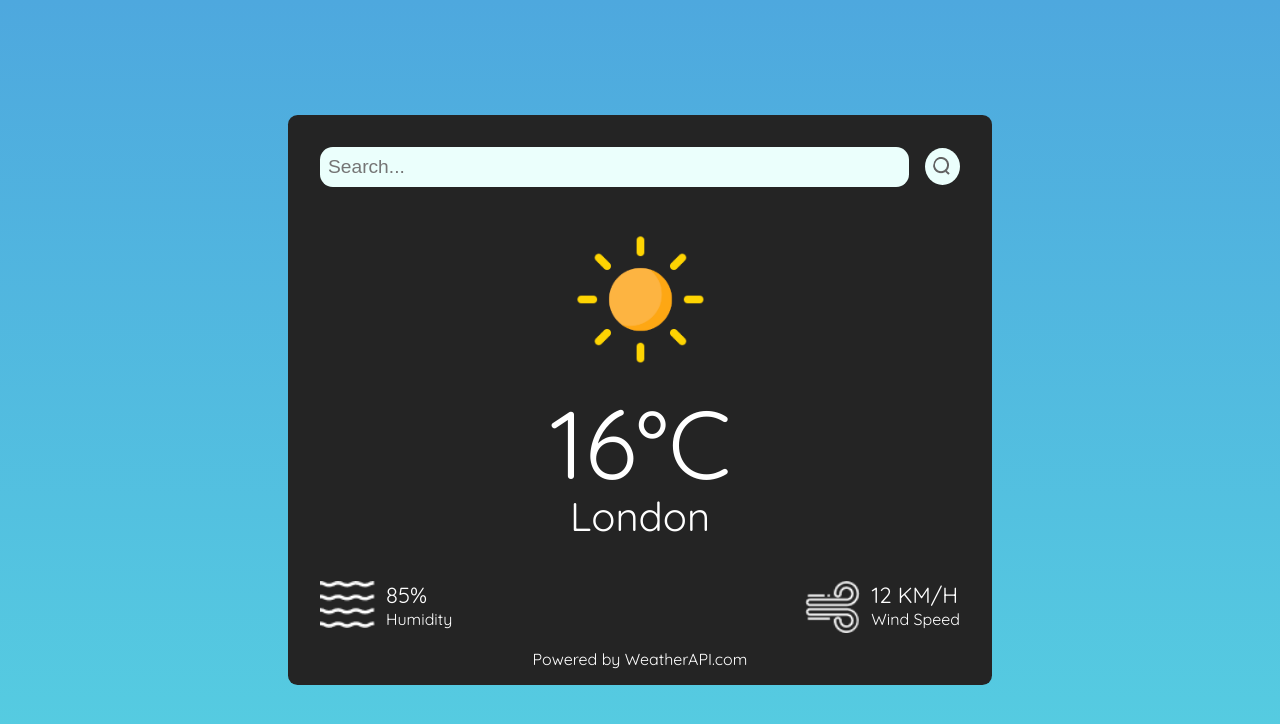
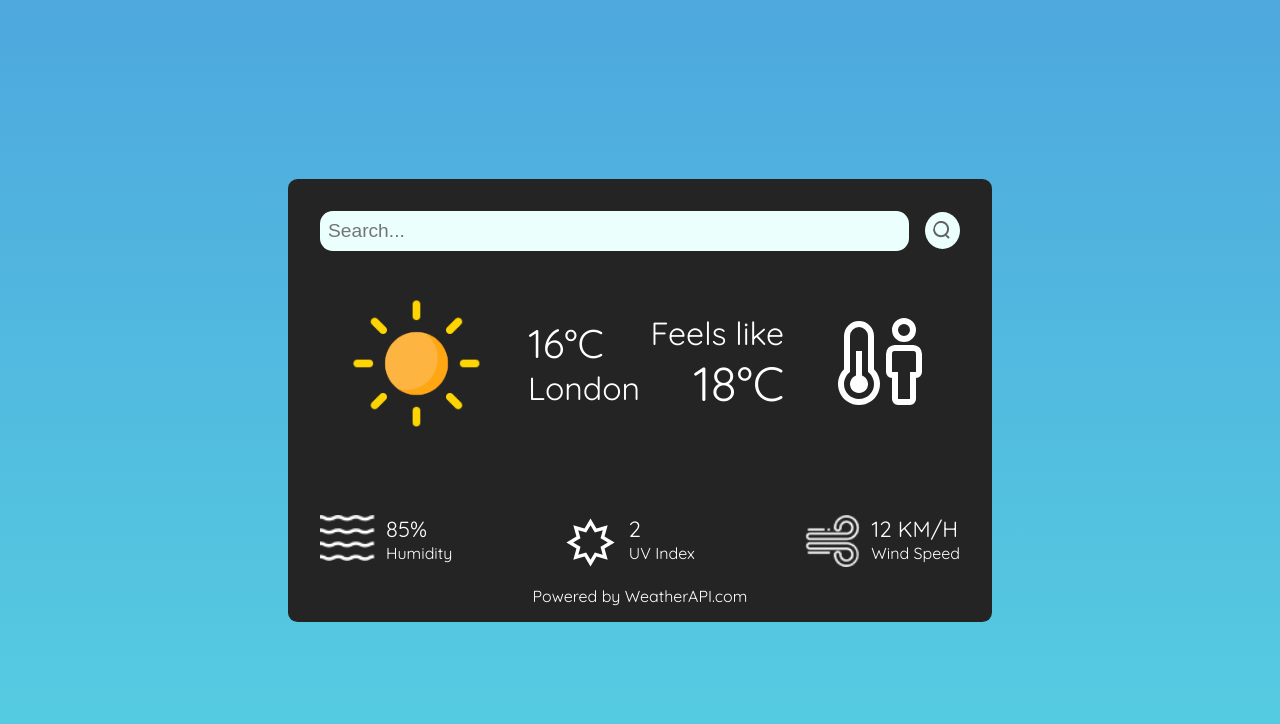
Before and after one commit to raymondk-7/weather-app, a React (Vite) app: page / in a window 1280 px wide. Shown: the top 724 px of the page. Built offline with nearby package versions, Linux system fonts and the light colour scheme.

Commit message:
fixing up the weather component some more
- changed the layout to fit 'feels like' temperature

```diff
--- a/src/components/Weather.css
+++ b/src/components/Weather.css
@@ -43,21 +43,59 @@
 
 /* Weather icon, temperature and location */
 
-.weather-icon {
-    width: 12em;
-    margin-top: 1em;
+.weather-main {
+    width: 100%;
+    color: #ffffff;
+    display: flex;
+    justify-content: space-between;
+    overflow: hidden;
+    padding: 1rem 0;
+}
+
+.left-header {
+    display: flex;
+    align-items: center;
+    gap: 1rem;
+}
+
+.left-header .temp-location {
+    display: flex;
+    flex-direction: column;
+    align-items: flex-start;
 }
 
 .temperature {
-    color: #ffffff;
-    font-size: 6em;
-    line-height: 1;
+    font-size: 2.5em;
 }
 
-.location {
-    color: #ffffff;
-    font-size: 2.5em;
-    align-self: center;
+.weather-icon {
+    width: 12em;
+}
+
+.location, .feelsLike {
+    font-size: 2em;
+}
+
+.feelsLike-icon {
+    width: 6em;
+    margin: 2em;
+}
+
+.feelsLike-temp {
+    font-size: 3em;
+}
+
+.right-header {
+    display: flex;
+    align-items: center;
+    flex-direction: row-reverse;
+    gap: 1rem;
+}
+
+.right-header .feelsLikeWrapper {
+    display: flex;
+    flex-direction: column;
+    align-items: flex-end;
 }
 
 /* BOTTOM ROW */
--- a/src/components/Weather.jsx
+++ b/src/components/Weather.jsx
@@ -4,6 +4,8 @@ import './Weather.css'
 import search_icon from '../assets/search.png'
 import wind_icon from '../assets/wind.png'
 import humidity_icon from '../assets/humidity.png'
+import uv_index from '../assets/uvindex.svg'
+import feels_like from '../assets/feelslike.svg'
 
 import allIcons from './weatherIcons.js'
 import clear_icon from '../assets/clear.png'
@@ -32,7 +34,7 @@ const Weather = ({ weatherData, setWeatherData }) => {
     // 🛠️ TEMPORARY MOCK DATA TO AVOID ADDITIONAL API CALLS
     const mockData = {
       location: { name: "London"},
-      current: { temp_c: 16, humidity: 85, wind_kph: 12, condition: { icon: "//cdn.weatherapi.com/weather/64x64/day/116.png", code: 1000} }
+      current: { temp_c: 16, feelslike_c: 18, humidity: 85, wind_kph: 12, uv: 2, condition: { icon: "//cdn.weatherapi.com/weather/64x64/day/116.png", code: 1000} }
     };
     setWeatherData(mockData);
     return;
@@ -75,11 +77,36 @@ const Weather = ({ weatherData, setWeatherData }) => {
 
         {weatherData ? (
         <>
-          <img src={allIcons[weatherData.current.condition.code] || clear_icon} alt='weather condition' className='weather-icon'/>
-          <p className='temperature'>{Math.floor(weatherData.current.temp_c)}°C</p>
-          <p className='location'>{weatherData.location.name}</p>
+          <div className='weather-main'>
+
+            <div className='left-header'>
+              <img src={allIcons[weatherData.current.condition.code] || clear_icon}
+                alt='weather condition'
+                className='weather-icon'
+              />
+              <div className='temp-location'>
+                <p className='temperature'>{Math.floor(weatherData.current.temp_c)}°C</p>
+                <p className='location'>{weatherData.location.name}</p>
+              </div>
+            </div>
+
+            <div className='right-header'>
+
+              <img src={feels_like}
+                alt='Feels like'
+                className='feelsLike-icon'
+              />
+
+              <div className="feelsLikeWrapper">
+                <p className='feelsLike'>Feels like</p>
+                <p className='feelsLike-temp'>{Math.floor(weatherData.current.feelslike_c)}°C</p>
+              </div>
+            </div>
+
+          </div>
 
           <div className='weather-data'>
+
             <div className="col">
               <img src={humidity_icon} alt="" />
               <div>
@@ -87,6 +114,15 @@ const Weather = ({ weatherData, setWeatherData }) => {
                 <span>Humidity</span>
               </div>
             </div>
+
+            <div className="col">
+              <img src={uv_index} alt="" />
+              <div>
+                <p>{weatherData.current.uv}</p>
+                <span>UV Index</span>
+              </div>
+            </div>
+
             <div className="col">
               <img src={wind_icon} alt="" />
               <div>
@@ -94,6 +130,7 @@ const Weather = ({ weatherData, setWeatherData }) => {
                 <span>Wind Speed</span>
               </div>
             </div>
+
           </div>
         </>
       ) : (
```
Also changed, not shown: src/assets/feelslike.svg (added), src/assets/uvindex.svg (added).
